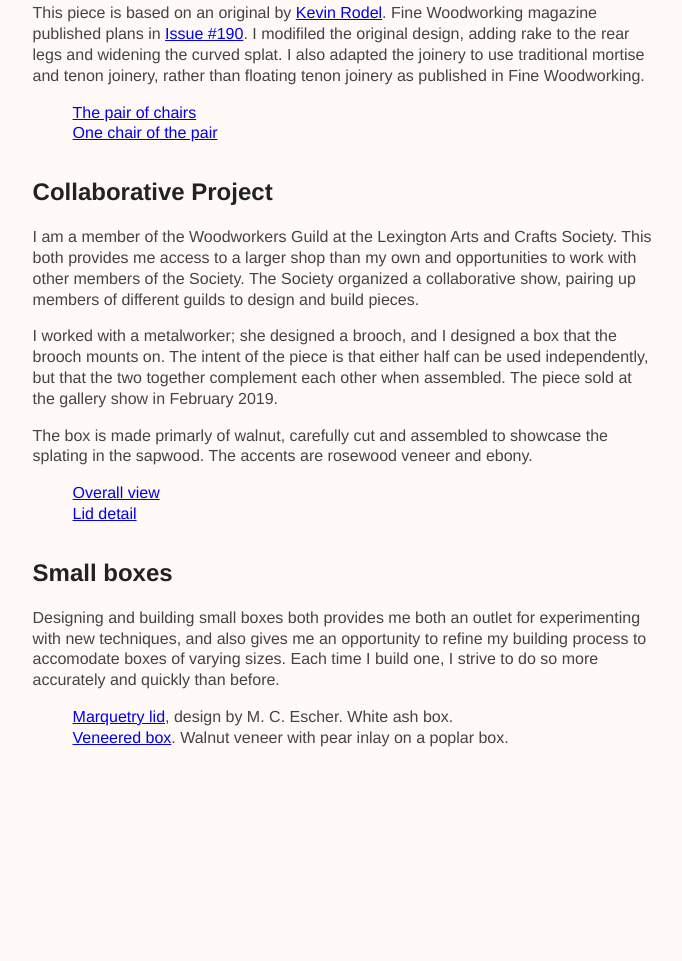
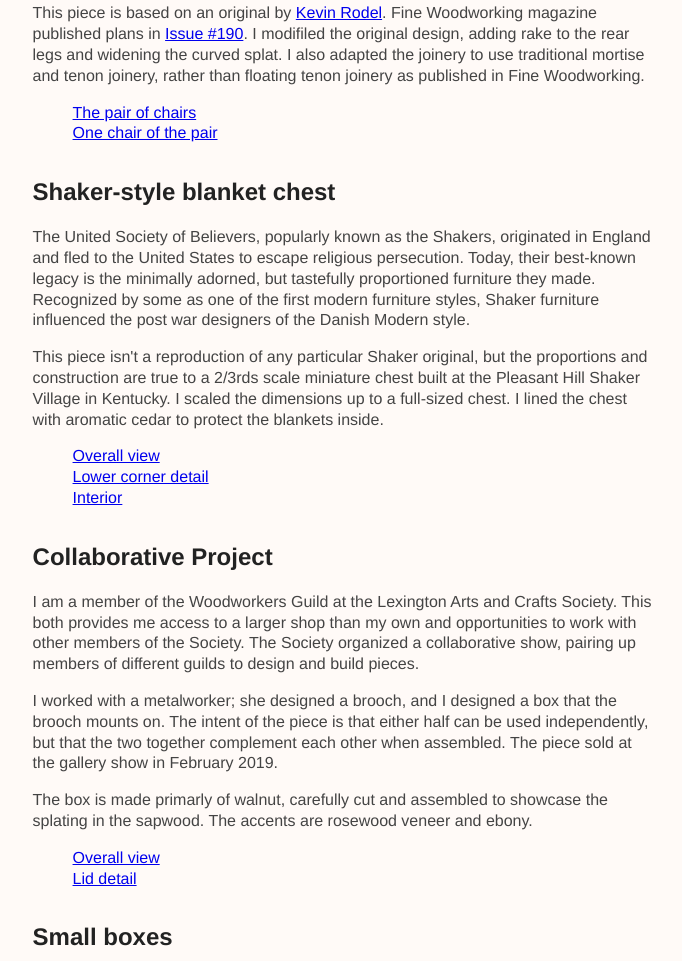
Before and after one commit to longwalkwoodworking/longwalkwoodworking.github.io, a plain HTML site: page index.html in a window 1280 px wide. Shown: the part 915-1876 px from the top of the page, without its empty margins (296-978 px from the left). Before the commit the page ends 1705 px from the top, so only its background shows below. Drawn offline with Linux system fonts and the light colour scheme.

Commit message:
Add blanket chest

```diff
--- a/index.html
+++ b/index.html
@@ -46,6 +46,19 @@
 				<li><a href="images/chairs-02-one.jpg">One chair of the pair</a></li>
 			</ul>
 
+		<h2 id="blanket-chest">Shaker-style blanket chest</h2>
+			<p>
+			The United Society of Believers, popularly known as the Shakers, originated in England and fled to the United States to escape religious persecution. Today, their best-known legacy is the minimally adorned, but tastefully proportioned furniture they made. Recognized by some as one of the first modern furniture styles, Shaker furniture influenced the post war designers of the Danish Modern style.
+			</p>
+			<p>
+			This piece isn't a reproduction of any particular Shaker original, but the proportions and construction are true to a 2/3rds scale miniature chest built at the Pleasant Hill Shaker Village in Kentucky. I scaled the dimensions up to a full-sized chest. I lined the chest with aromatic cedar to protect the blankets inside.
+			</p>
+			<ul class="images">
+				<li><a href="images/chest-01-overall.jpg">Overall view</a></li>
+				<li><a href="images/chest-02-corner.jpg">Lower corner detail</a></li>
+				<li><a href="images/chest-03-interior.jpg">Interior</a></li>
+			</ul>
+
 		<h2 id="collaborative-pin-box">Collaborative Project</h2>
 			<p>
 				I am a member of the Woodworkers Guild at the Lexington Arts and Crafts Society. This both provides me access to a larger shop than my own and opportunities to work with other members of the Society. The Society organized a collaborative show, pairing up members of different guilds to design and build pieces.
```
Also changed, not shown: 3 other files.
